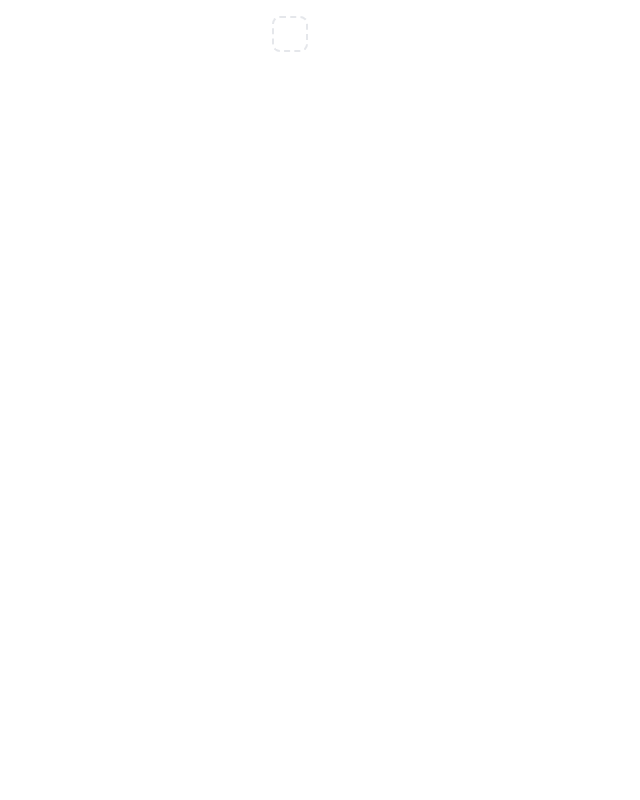
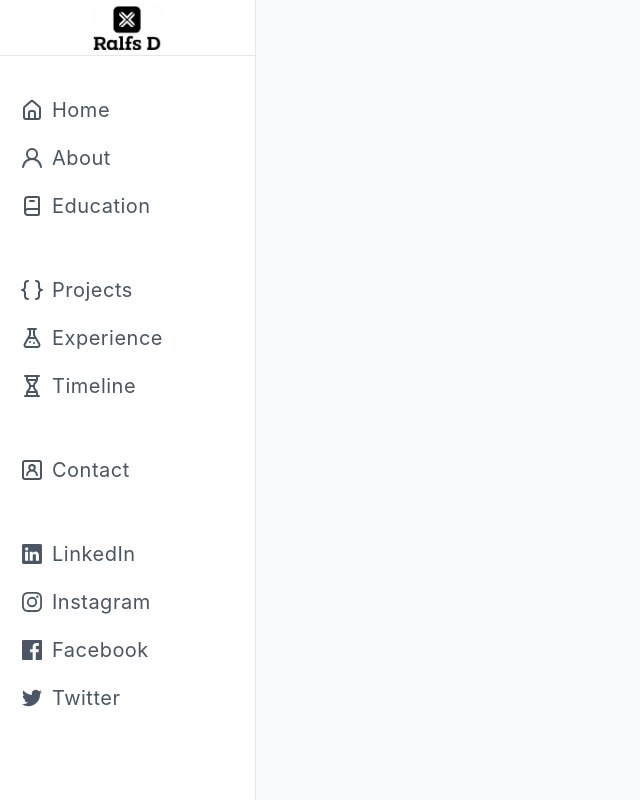
Before and after one commit to HighRollerLV/myportfolio, a React (Create React App) app: page / in a window 1280 px wide. Shown: the whole page, without its empty margins (0-640 px from the left). Built offline with nearby package versions, Linux system fonts and the light colour scheme.

Commit message:
SideBar edit

```diff
--- a/package.json
+++ b/package.json
@@ -3,12 +3,14 @@
   "version": "0.1.0",
   "private": true,
   "dependencies": {
+    "@iconscout/react-unicons": "^2.0.2",
     "@testing-library/jest-dom": "^5.17.0",
     "@testing-library/react": "^13.4.0",
     "@testing-library/user-event": "^13.5.0",
     "flowbite": "^1.8.1",
     "react": "^18.2.0",
     "react-dom": "^18.2.0",
+    "react-lottie": "^1.2.3",
     "react-scripts": "^5.0.1",
     "web-vitals": "^2.1.4"
   },
--- a/src/App.js
+++ b/src/App.js
@@ -1,14 +1,55 @@
 import React from 'react';
 import Sidebar from './components/Sidebar';
-import CardGrid from './components/CardGrid';
+import SidebarItem from './components/SidebarItem';
+import SectionTitle from './components/SectionTitle';
+import {
+    UilBookAlt,
+    UilBracketsCurly,
+    UilEstate,
+    UilFacebook,
+    UilFlask,
+    UilHourglass,
+    UilInstagram,
+    UilLinkedin,
+    UilTwitter,
+    UilUser,
+    UilUserSquare
+} from '@iconscout/react-unicons';
 
-function App() {
+
+const App = () => {
     return (
-        <div className="flex">
+        <div className="min-h-screen flex flex-col flex-auto flex-shrink-0 antialiased bg-gray-50 text-gray-800">
             <Sidebar />
-            <CardGrid />
+            <div className="overflow-y-auto overflow-x-hidden flex-grow">
+                <ul className="flex flex-col py-4 space-y-1">
+                    <SectionTitle sectionName="MyPortfolio" />
+                    {/* Main Section */}
+                    <SectionTitle sectionName="Main" />
+                    <SidebarItem icon={<UilEstate />} text="Home" />
+                    <SidebarItem icon={<UilUser />} text="About" />
+                    <SidebarItem icon={<UilBookAlt />} text="Education" />
+
+                    {/* Journey Section */}
+                    <SectionTitle sectionName="Journey" />
+                    <SidebarItem icon={<UilBracketsCurly />} text="Projects" />
+                    <SidebarItem icon={<UilFlask />} text="Experience" />
+                    <SidebarItem icon={<UilHourglass />} text="Timeline" />
+
+                    {/* Contact Section */}
+                    <SectionTitle sectionName="Contact" />
+                    <SidebarItem icon={<UilUserSquare />} text="Contact" />
+
+                    {/* Media Section */}
+                    <SectionTitle sectionName="Media" />
+                    <SidebarItem icon={<UilLinkedin />} text="LinkedIn" />
+                    <SidebarItem icon={<UilInstagram />} text="Instagram" />
+                    <SidebarItem icon={<UilFacebook />} text="Facebook" />
+                    <SidebarItem icon={<UilTwitter />} text="Twitter" />
+                </ul>
+            </div>
         </div>
     );
-}
+};
 
 export default App;
--- a/src/components/Card.js
+++ /dev/null
@@ -1,13 +0,0 @@
-import React from 'react';
-
-const Card = () => {
-    return (
-        <div className="flex items-center justify-center h-24 rounded bg-gray-50 dark:bg-gray-800">
-            <p className="text-2xl text-gray-400 dark:text-gray-500">
-                {/* Card content */}
-            </p>
-        </div>
-    );
-};
-
-export default Card;
--- a/src/components/CardGrid.js
+++ /dev/null
@@ -1,13 +0,0 @@
-import React from 'react';
-
-const CardGrid = () => {
-    return (
-        <div className="p-4 sm:ml-64">
-            <div className="p-4 border-2 border-gray-200 border-dashed rounded-lg dark:border-gray-700">
-                {/* Card grid content */}
-            </div>
-        </div>
-    );
-};
-
-export default CardGrid;
--- /dev/null
+++ b/src/components/SectionTitle.js
@@ -0,0 +1,13 @@
+import React from 'react';
+
+const SectionTitle = ({ sectionName }) => {
+    return (
+        <li className="px-5">
+            <div className="flex flex-row items-center h-8">
+                <div className="text-sm font-light tracking-wide text-gray-500">{sectionName}</div>
+            </div>
+        </li>
+    );
+};
+
+export default SectionTitle;
--- a/src/components/Sidebar.js
+++ b/src/components/Sidebar.js
@@ -2,12 +2,11 @@ import React from 'react';
 
 const Sidebar = () => {
     return (
-        <aside
-            id="default-sidebar"
-            className="fixed top-0 left-0 z-40 w-64 h-screen transition-transform -translate-x-full sm:translate-x-0"
-            aria-label="Sidebar"
-        >
-        </aside>
+        <div className="fixed flex flex-col top-0 left-0 w-64 bg-white h-full border-r">
+            <div className="flex items-center justify-center h-14 border-b">
+                <img src="/media/logoX.jpg" alt="Logo" className="w-18 h-18 object-contain" />
+            </div>
+        </div>
     );
 };
 
--- /dev/null
+++ b/src/components/SidebarItem.js
@@ -0,0 +1,23 @@
+import React from 'react';
+
+const SidebarItem = ({icon, text, isNew}) => {
+    return (
+        <li>
+            <a
+                href="#"
+                className="relative flex flex-row items-center h-11 focus:outline-none hover:bg-gray-50 text-gray-600 hover:text-gray-800 border-l-4 border-transparent hover:border-indigo-500 pr-6"
+            >
+                <span className="inline-flex justify-center items-center ml-4">{icon}</span>
+                <span className="ml-2 text-xl tracking-wide truncate">{text}</span>
+                {isNew && (
+                    <span
+                        className="px-2 py-0.5 ml-auto text-xs font-medium tracking-wide text-indigo-500 bg-indigo-50 rounded-full">
+            New
+          </span>
+                )}
+            </a>
+        </li>
+    );
+};
+
+export default SidebarItem;
--- a/tailwind.config.js
+++ b/tailwind.config.js
@@ -5,10 +5,16 @@ module.exports = {
     "./node_modules/flowbite/**/*.js",
   ],
   theme: {
-    extend: {},
+    extend: {
+      height: {
+        '18': '4.5rem',
+      },
+      width: {
+        '18': '4.5rem',
+      },
+    },
   },
   plugins: [
-    require('flowbite/plugin')
   ],
   purge: {
     enabled: process.env.NODE_ENV === 'production',
```
Also changed, not shown: 1 other file (tests, documents, lock files or other folders).
